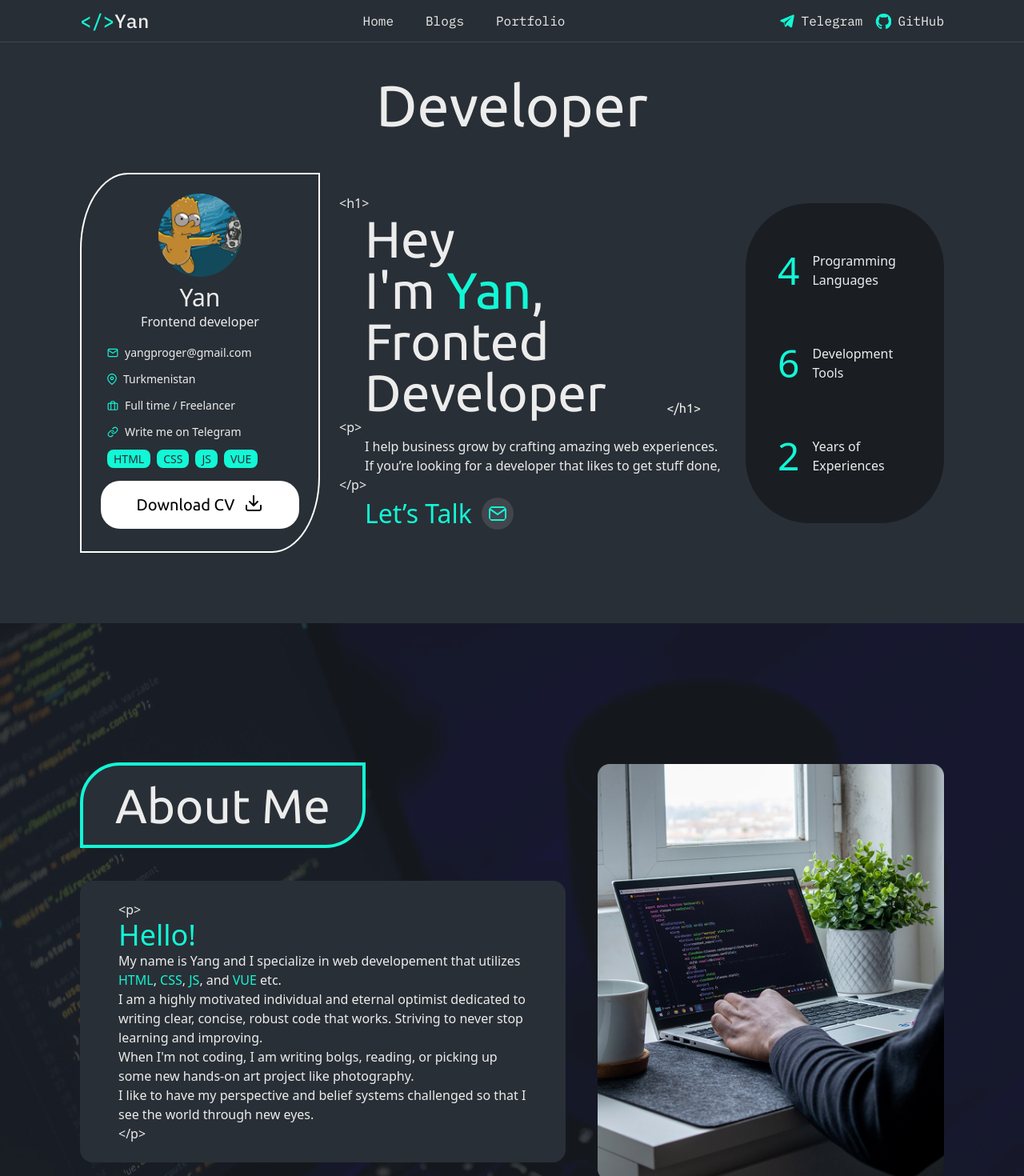
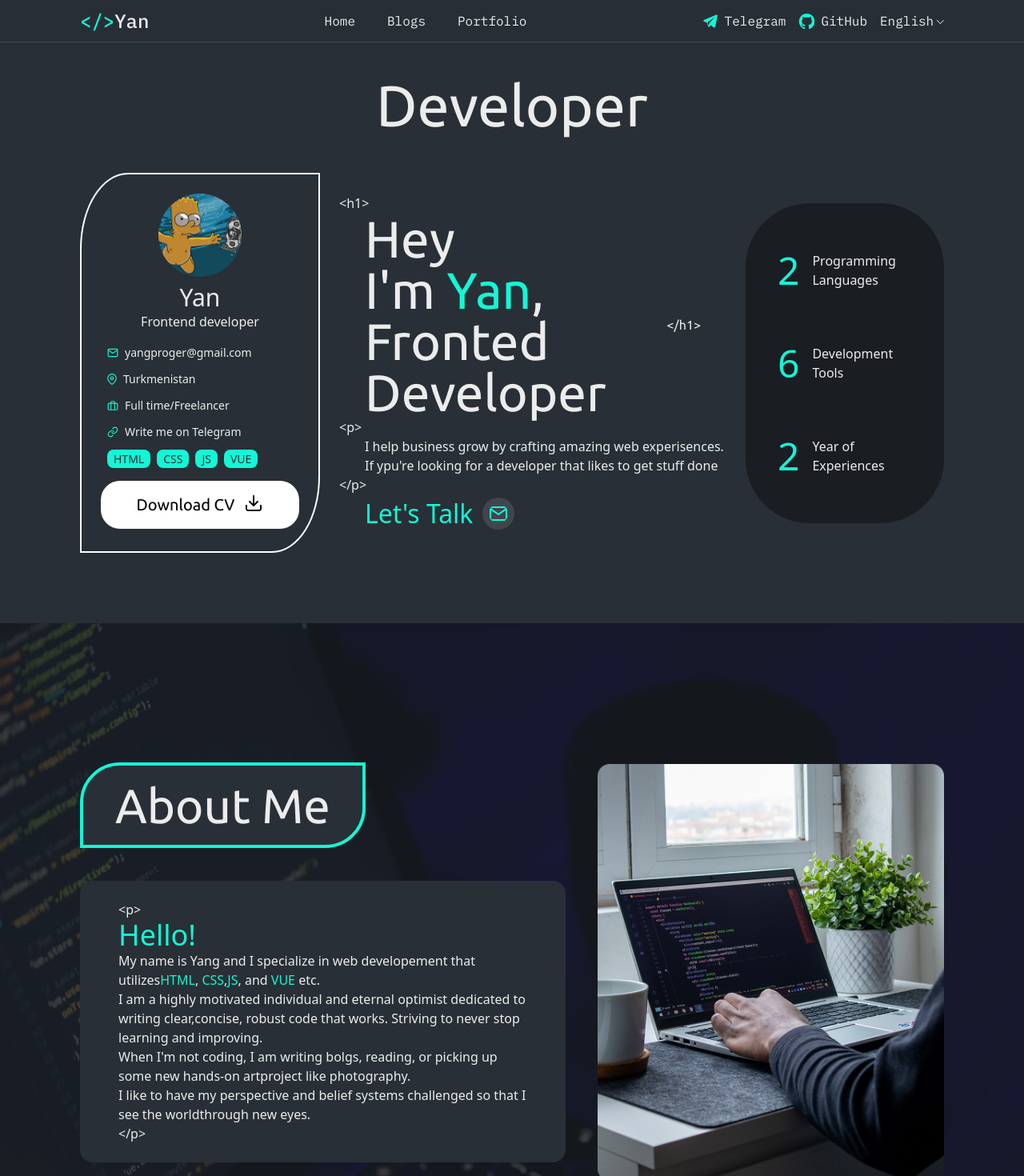
Before and after one commit to YangBang74/Yang, a Vue app: page / in a window 1280 px wide. Shown: the top 1470 px of the page at 80% size. Built offline with nearby package versions, Linux system fonts and the light colour scheme.

Commit message:
feat: added i18n and russian language

```diff
--- a/package.json
+++ b/package.json
@@ -14,6 +14,7 @@
     "axios": "^1.9.0",
     "tailwindcss": "^4.1.6",
     "vue": "^3.5.13",
+    "vue-i18n": "^11.1.3",
     "vue-router": "^4.5.0"
   },
   "devDependencies": {
--- a/src/assets/styles/main.css
+++ b/src/assets/styles/main.css
@@ -37,6 +37,9 @@ body {
   color: #12f7d6;
 }
 
+.hover:hover {
+  color: #12f7d6;
+}
 .hover-link a:hover {
   color: #12f7d6;
 }
@@ -56,9 +59,6 @@ a {
   .container {
     padding: 0 50px;
   }
-  .header__contacts {
-    display: none;
-  }
 }
 
 @media (max-width: 769px) {
--- a/src/components/Header.vue
+++ b/src/components/Header.vue
@@ -1,8 +1,16 @@
 <script setup>
 import { RouterLink } from 'vue-router'
 import { ref } from 'vue'
+import { useI18n } from 'vue-i18n'
+import LangChange from './UI/LangChange.vue'
 
+const { locale } = useI18n()
 const menuIsActive = ref(false)
+
+function changeLanguage(lang) {
+  locale.value = lang
+  localStorage.setItem('locale', lang)
+}
 </script>
 
 <template>
@@ -17,11 +25,12 @@ const menuIsActive = ref(false)
           <router-link to="/blogs">Blogs</router-link>
           <router-link to="/portfolio">Portfolio</router-link>
         </nav>
-        <nav class="header__contacts flex items-center gap-4">
+        <div class="flex items-center gap-4">
+          <nav class="flex items-center gap-4">
             <a
               href="https://t.me/itisyang"
               target="_blank"
-            class="header__contacts-link flex items-center gap-2"
+              class="lg:flex hidden items-center gap-2"
             >
               <svg
                 xmlns="http://www.w3.org/2000/svg"
@@ -40,7 +49,7 @@ const menuIsActive = ref(false)
             <a
               href="https://github.com/yangbang74"
               target="_blank"
-            class="header__contacts-link flex items-center gap-2"
+              class="lg:flex hidden items-center gap-2"
             >
               <svg
                 width="20"
@@ -58,6 +67,7 @@ const menuIsActive = ref(false)
               GitHub
             </a>
           </nav>
+          <LangChange class="relative" />
           <button
             class="burger md:hidden hamburger--emphatic"
             @click="menuIsActive = !menuIsActive"
@@ -67,6 +77,7 @@ const menuIsActive = ref(false)
               <div class="burger-inner"></div>
             </div>
           </button>
+        </div>
       </div>
     </div>
   </header>
--- /dev/null
+++ b/src/components/UI/LangChange.vue
@@ -0,0 +1,49 @@
+<script setup>
+import { useI18n } from 'vue-i18n'
+import { ref } from 'vue'
+
+const { locale } = useI18n()
+const subMenu = ref(false)
+function changeLanguage(lang) {
+  locale.value = lang
+  localStorage.setItem('locale', lang)
+}
+</script>
+
+<template>
+  <div class="relative max-w-20 cursor-pointer" @click="subMenu = !subMenu">
+    <div class="flex items-center">
+      <p v-if="locale === 'en'">
+        {{ $t('header.english') }}
+      </p>
+      <p v-if="locale === 'ru'">{{ $t('header.russian') }}</p>
+      <svg
+        fill="currentColor"
+        height="15px"
+        width="15spx"
+        viewBox="0 0 330 330"
+        class="ml-1 mt-0.5 w-full"
+        :style="{ transform: subMenu ? 'rotate(180deg)' : 'rotate(0deg)' }"
+      >
+        <path
+          id="XMLID_225_"
+          d="M325.607,79.393c-5.857-5.857-15.355-5.858-21.213,0.001l-139.39,139.393L25.607,79.393
+	c-5.857-5.857-15.355-5.858-21.213,0.001c-5.858,5.858-5.858,15.355,0,21.213l150.004,150c2.813,2.813,6.628,4.393,10.606,4.393
+	s7.794-1.581,10.606-4.394l149.996-150C331.465,94.749,331.465,85.251,325.607,79.393z"
+        />
+      </svg>
+    </div>
+    <div
+      class="lang__sub absolute top-6 bg-black/60 flex flex-col justify-start rounded-md w-20 opacity-0 transition delay-75"
+      :class="{ active: subMenu }"
+      :style="{ opacity: subMenu ? '1' : '0' }"
+    >
+      <button @click="changeLanguage('en')" class="text-white p-1 hover">
+        {{ $t('header.english') }}
+      </button>
+      <button @click="changeLanguage('ru')" class="text-white p-1 hover">
+        {{ $t('header.russian') }}
+      </button>
+    </div>
+  </div>
+</template>
--- /dev/null
+++ b/src/locales/en.json
@@ -0,0 +1,44 @@
+{
+  "header": {
+    "nav": {
+      "home": "Home",
+      "awards": "Blogs",
+      "about": "Portfolio",
+      "telegram": "Telegram",
+      "github": "GitHub"
+    },
+    "russian": "Russian",
+    "english": "English"
+  },
+  "footer": {
+    "copy": "©2025 Yan Khanov.",
+    "all": "All rights reserved"
+  },
+  "home": {
+    "hero-title": "Developer",
+    "bio-name": "Yan",
+    "bio-prof": "Frontend developer",
+    "bio-job": "Full time/Freelancer",
+    "bio-write": "Write me on Telegram",
+    "bio-cv": "Download CV",
+    "bio-con": "Turkmenistan",
+    "hero-hey": "Hey<br />I'm<span class=\"color-brand\"> Yan</span>,<br /> <span class=\"flex justify-between\">Fronted Developer<span class=\"color-brand-2 text-base self-end\">&lt/h1&gt;</span></span>",
+    "hero-text": "I help business grow by crafting amazing web experisences. If ypu're looking for a developer that likes to get stuff done",
+    "hero-talk": "Let's Talk",
+    "hero-lang": "Programming Languages",
+    "hero-tools": "Development Tools",
+    "hero-year": "Year of Experiences",
+    "about-title": "About Me",
+    "about-text": "<p> My name is Yang and I specialize in web developement that utilizes<span class=\"color-brand\">HTML</span>, <span class=\"color-brand\">CSS</span>,<span class=\"color-brand\">JS</span>, and <span class=\"color-brand\">VUE</span> etc.<br /></p><p>I am a highly motivated individual and eternal optimist dedicated to writing clear,concise, robust code that works. Striving to never stop learning and improving.</p><p>When I'm not coding, I am writing bolgs, reading, or picking up some new hands-on artproject like photography.</p><p>I like to have my perspective and belief systems challenged so that I see the worldthrough new eyes.</p>",
+    "skills": "Skills",
+    "skills-sub": "I am striving to never stop learning and imporiving",
+    "skills-job": "Web Development"
+  },
+  "blogs": "Blogs",
+  "ups": "Oops... Refresh the page",
+  "portfolio": "Portfolio - My projects",
+  "html": "HTML",
+  "css": "CSS",
+  "js": "JS",
+  "vue": "VUE"
+}
--- /dev/null
+++ b/src/locales/ru.json
@@ -0,0 +1,44 @@
+{
+  "header": {
+    "nav": {
+      "home": "Главная",
+      "awards": "Блоги",
+      "about": "Портфолио",
+      "telegram": "Telegram",
+      "github": "GitHub"
+    },
+    "russian": "Russian",
+    "english": "English"
+  },
+  "footer": {
+    "copy": "©2025 Yan Khanov.",
+    "all": "Все права защищены"
+  },
+  "home": {
+    "hero-title": "Разработчик",
+    "bio-name": "Ян",
+    "bio-prof": "Frontend разработчик",
+    "bio-job": "Полная занятость/Фрилансер",
+    "bio-write": "Напишите мне в Telegram",
+    "bio-cv": "Скачать резюме",
+    "bio-con": "Туркменистан",
+    "hero-hey": "Привет<br />Я<span class=\"color-brand\"> Ян</span>,<br /> <span class=\"flex justify-between\">Frontend разработчик<span class=\"color-brand-2 text-base self-end\">&lt/h1&gt;</span></span>",
+    "hero-text": "Я помогаю бизнесу расти, создавая потрясающие веб-приложения. Если вы ищете разработчика, который любит доводить дело до конца",
+    "hero-talk": "Давайте поговорим",
+    "hero-lang": "Языки программирования",
+    "hero-tools": "Инструменты разработки",
+    "hero-year": "Год опыта",
+    "about-title": "Обо мне",
+    "about-text": "<p> Меня зовут Ян, и я специализируюсь на веб-разработке с использованием<span class=\"color-brand\"> HTML</span>, <span class=\"color-brand\"> CSS</span>, <span class=\"color-brand\">JS</span> и <span class=\"color-brand\">VUE</span> и т. д.<br /></p><p>Я высоко мотивированный человек и вечный оптимист, стремящийся писать понятный, лаконичный и надежный код, который работает. Стремлюсь никогда не прекращать учиться и совершенствоваться.</p><p>Когда я не пишу код, я пишу статьи, читаю или берусь за новый практический художественный проект, например, за фотографию.</p><p>Мне нравится, когда мои взгляды и убеждения подвергаются сомнению, чтобы я мог увидеть мир новыми глазами.</p>",
+    "skills": "Навыки",
+    "skills-sub": "Я стремлюсь никогда не прекращать учиться и совершенствоваться",
+    "skills-job": "Веб-разработка"
+  },
+  "blogs": "Блоги",
+  "ups": "Упс... Обновите страницу",
+  "portfolio": "Портфолио - Мои проекты",
+  "html": "HTML",
+  "css": "CSS",
+  "js": "JS",
+  "vue": "VUE"
+}
--- a/src/main.js
+++ b/src/main.js
@@ -1,11 +1,13 @@
 import './assets/styles/main.css'
 
 import { createApp } from 'vue'
+import i18n from './i18n'
 import App from './App.vue'
 import router from './router'
 
 const app = createApp(App)
 
 app.use(router)
+app.use(i18n)
 
 app.mount('#app')
--- a/src/views/Blogs.vue
+++ b/src/views/Blogs.vue
@@ -2,7 +2,9 @@
 import PageLoader from '@/components/UI/PageLoader.vue'
 import { ref, onMounted } from 'vue'
 import { getBlogs } from '@/api/getBlogs'
+import { useI18n } from 'vue-i18n'
 
+const { locale } = useI18n()
 const blogs = ref([])
 const loader = ref(false)
 const activeBlogIds = ref([])
@@ -33,12 +35,12 @@ const isActive = (key) => activeBlogIds.value.includes(key)
 </script>
 
 <template>
-  <section>
+  <section class="mt-5 mb-20">
     <div class="container">
       <PageLoader v-if="loader" />
       <div v-else>
         <div v-if="blogs.length" class="flex flex-col">
-          <h1 class="font-bold text-5xl text-center my-6">Blogs</h1>
+          <h1 class="font-bold text-5xl text-center my-6">{{ $t('blogs') }}</h1>
           <div
             v-for="blog in blogs"
             :key="blog.key"
@@ -57,13 +59,25 @@ const isActive = (key) => activeBlogIds.value.includes(key)
             <h2
               class="font-bold md:text-2xl text-lg my-5 md:whitespace-normal overflow-hidden text-ellipsis whitespace-nowrap"
             >
-              {{ blog.titleEn }}
+              <span v-if="locale === 'en'">
+                {{ blog.titleEn }}
+              </span>
+              <span v-if="locale === 'ru'">
+                {{ blog.titleRu }}
+              </span>
             </h2>
-            <p>{{ blog.textEn }}</p>
+            <p class="text-lg">
+              <span v-if="locale === 'en'">
+                {{ blog.textEn }}
+              </span>
+              <span v-if="locale === 'ru'">
+                {{ blog.textRu }}
+              </span>
+            </p>
           </div>
         </div>
         <div class="min-h-[100vh] h-full justify-start text-center" v-else>
-          <p class="text-red m-auto mt-12">Упс... Обновите страницу</p>
+          <p class="text-red m-auto mt-12">{{ $t('ups') }}</p>
           <div>
             <img src="/ups.gif" alt="cutty cat" class="mx-auto" />
           </div>
--- a/src/views/Home.vue
+++ b/src/views/Home.vue
@@ -3,7 +3,7 @@
 <template>
   <section class="py-10">
     <div class="container">
-      <h1 class="text-center color-brand-2 text-7xl secont-font">Developer</h1>
+      <h1 class="text-center color-brand-2 text-7xl secont-font">{{ $t('home.hero-title') }}</h1>
       <div class="flex justify-center">
         <div
           class="flex gap-x-6 gap-y-8 justify-center items-center py-12 lg:flex-nowrap ld:flex-nowrap flex-wrap"
@@ -21,8 +21,8 @@
                   />
                 </div>
                 <div class="bio__profile-name">
-                  <h3 class="text-3xl text-medium ibm">Yan</h3>
-                  <p class="text-[14x]">Frontend developer</p>
+                  <h3 class="text-3xl text-medium ibm">{{ $t('home.bio-name') }}</h3>
+                  <p class="text-[14x]">{{ $t('home.bio-prof') }}</p>
                 </div>
               </div>
               <div class="bio__info flex flex-col gap-3 py-4 text-[14px] pl-2">
@@ -66,7 +66,7 @@
                       fill="currentColor"
                     />
                   </svg>
-                  <span>Turkmenistan</span>
+                  <span>{{ $t('home.bio-con') }}</span>
                 </div>
                 <div class="flex gap-2 items-center">
                   <svg
@@ -84,7 +84,7 @@
                       fill="#12F7D6"
                     />
                   </svg>
-                  <span>Full time / Freelancer</span>
+                  <span>{{ $t('home.bio-job') }}</span>
                 </div>
                 <div class="flex gap-2 items-center">
                   <svg
@@ -104,7 +104,7 @@
                       fill="currentColor"
                     />
                   </svg>
-                  <a href="https://t.me/itisyang">Write me on Telegram</a>
+                  <a href="https://t.me/itisyang">{{ $t('home.bio-write') }}</a>
                 </div>
                 <div class="flex gap-2">
                   <span class="py-[1px] px-2 bg-[#12F7D6] text-[#292F36] text-[14px] rounded-lg"
@@ -125,7 +125,7 @@
                 class="bio__button bg-white text-black rounded-3xl py-4 px-8 mt-auto hover:bg-black hover:text-white transition"
               >
                 <a href="#" class="text-xl secont-font flex gap-3 justify-center"
-                  >Download CV
+                  >{{ $t('home.bio-cv') }}
                   <svg
                     width="24"
                     height="24"
@@ -151,21 +151,17 @@
           >
             <div class="hero__title md:w-[80%] w-full">
               <p class="color-brand-2">&lth1&gt;</p>
-              <h1 class="px-8 lg:text-[64px] md:text-5xl text-4xl secont-font text-medium">
-                Hey<br />I'm<span class="color-brand"> Yan</span>,<br />
-                <span class="flex justify-between"
-                  >Fronted Developer
-                  <span class="color-brand-2 text-base self-end">&lt/h1&gt;</span></span
-                >
-              </h1>
+              <h1
+                class="px-8 lg:text-[64px] md:text-5xl text-4xl secont-font text-medium"
+                v-html="$t('home.hero-hey')"
+              ></h1>
               <p class="color-brand-2">&ltp&gt;</p>
               <p class="pl-8 text-base">
-                I help business grow by crafting amazing web experiences. If you’re looking for a
-                developer that likes to get stuff done,
+                {{ $t('home.hero-text') }}
               </p>
               <p class="color-brand-2">&lt/p&gt;</p>
               <a href="#" class="color-brand pl-8 text-[32px] text-medium flex gap-3 items-center"
-                >Let’s Talk
+                >{{ $t('home.hero-talk') }}
                 <svg
                   class="color-brand p-2 bg-[#43454D] rounded-full"
                   width="40"
@@ -187,16 +183,16 @@
               class="hero__static px-10 py-12 bg-[#1A1E23] rounded-[80px] self-center h-[400px] w-[290px] flex flex-col justify-between"
             >
               <div class="col flex justify-start gap-4 items-center">
-                <span class="color-brand text-[48px] text-medium">4</span>
-                <span class="text-base">Programming Languages</span>
+                <span class="color-brand text-[48px] text-medium">2</span>
+                <span class="text-base">{{ $t('home.hero-lang') }}</span>
               </div>
               <div class="col flex justify-start gap-4 items-center">
                 <span class="color-brand text-[48px] text-medium">6</span>
-                <span class="text-base">Development Tools</span>
+                <span class="text-base">{{ $t('home.hero-tools') }}</span>
               </div>
               <div class="col flex justify-start gap-4 items-center">
                 <span class="color-brand text-[48px] text-medium">2</span>
-                <span class="text-base">Years of Experiences</span>
+                <span class="text-base">{{ $t('home.hero-year') }}</span>
               </div>
             </div>
           </div>
@@ -214,29 +210,12 @@
             class="secont-font lg:text-6xl md:text-5xl text-4xl bg-[#292F36] border-4 border-[#12F7D6] py-4 px-10 inline leading-base z-10 text-nowrap"
             style="border-radius: 50px 0 50px 0"
           >
-            About Me
+            {{ $t('home.about-title') }}
           </h1>
           <div class="bg-[#292F36] py-6 px-12 rounded-2xl mt-16">
             <p class="color-brand-2">&ltp&gt;</p>
             <h2 class="color-brand text-4xl">Hello!</h2>
-            <p>
-              My name is Yang and I specialize in web developement that utilizes
-              <span class="color-brand">HTML</span>, <span class="color-brand">CSS</span>,
-              <span class="color-brand">JS</span>, and <span class="color-brand">VUE</span> etc.
-              <br />
-            </p>
-            <p>
-              I am a highly motivated individual and eternal optimist dedicated to writing clear,
-              concise, robust code that works. Striving to never stop learning and improving.
-            </p>
-            <p>
-              When I'm not coding, I am writing bolgs, reading, or picking up some new hands-on art
-              project like photography.
-            </p>
-            <p>
-              I like to have my perspective and belief systems challenged so that I see the world
-              through new eyes.
-            </p>
+            <p v-html="$t('home.about-text')"></p>
             <p class="color-brand-2">&lt/p&gt;</p>
           </div>
         </div>
@@ -250,10 +229,10 @@
     <div class="container">
       <div class="py-10 lg:py-44 md:py-24 mx-auto">
         <div class="flex flex-col items-center gap-3 z-10 w-full">
-          <h1 class="color-brand text-[64px] secont-font">Skills</h1>
+          <h1 class="color-brand text-[64px] secont-font">{{ $t('home.skills') }}</h1>
           <span class="skills-title bg-[#12F7D6] w-40 block"></span>
           <p class="text-base mt-3 text-center">
-            I am striving to never stop learning and improving
+            {{ $t('home.skills-sub') }}
           </p>
         </div>
         <div
@@ -273,7 +252,7 @@
               fill="#292F36"
             />
           </svg>
-          <h5 class="text-[#292F36] text-[24px]">Web Development</h5>
+          <h5 class="text-[#292F36] text-[24px]">{{ $t('home.skills-job') }}</h5>
           <div class="skills-web text-[#43454D] flex gap-1 items-center">
             HTML
             <span class="w-1 h-1 bg-current block rounded-3xl"></span> CSS
--- a/src/views/Portfoile.vue
+++ b/src/views/Portfoile.vue
@@ -2,7 +2,9 @@
 import { getProjects } from '@/api/getProjects'
 import { ref, onMounted } from 'vue'
 import PageLoader from '@/components/UI/PageLoader.vue'
+import { useI18n } from 'vue-i18n'
 
+const { locale } = useI18n()
 const projects = ref([])
 const loader = ref(false)
 
@@ -23,9 +25,9 @@ onMounted(fetchProjects)
 
 <template>
   <PageLoader v-if="loader" />
-  <section v-else class="my-8">
+  <section v-else class="mt-5 mb-20">
     <div v-if="projects.length" class="container">
-      <h1 class="font-bold text-4xl text-center my-5">Protfolio - my projects</h1>
+      <h1 class="font-bold text-4xl text-center my-6">{{ $t('portfolio') }}</h1>
       <div class="flex flex-wrap justify-evenly items-center gap-5">
         <div
           v-for="project in projects"
@@ -37,13 +39,20 @@ onMounted(fetchProjects)
           </div>
           <div class="w-full">
             <h2 class="secont-font font-bold">{{ project.title }}</h2>
-            <p>{{ project.aboutEn }}</p>
+            <p>
+              <span v-if="locale === 'en'">
+                {{ project.aboutEn }}
+              </span>
+              <span v-if="locale === 'ru'">
+                {{ project.aboutRu }}
+              </span>
+            </p>
           </div>
         </div>
       </div>
     </div>
     <div class="min-h-[100vh] h-full justify-start text-center" v-else>
-      <p class="text-red m-auto mt-12">Упс... Обновите страницу</p>
+      <p class="text-red m-auto mt-12">{{ $t('home.ups') }}</p>
       <div>
         <img src="/ups.gif" alt="cutty cat" class="mx-auto" />
       </div>
```
Also changed, not shown: src/i18n.js (added, +17 -0 lines), vercel.json (added), 1 other file (tests, documents, lock files or other folders). Lines whose indentation alone changed are shown as unchanged.
